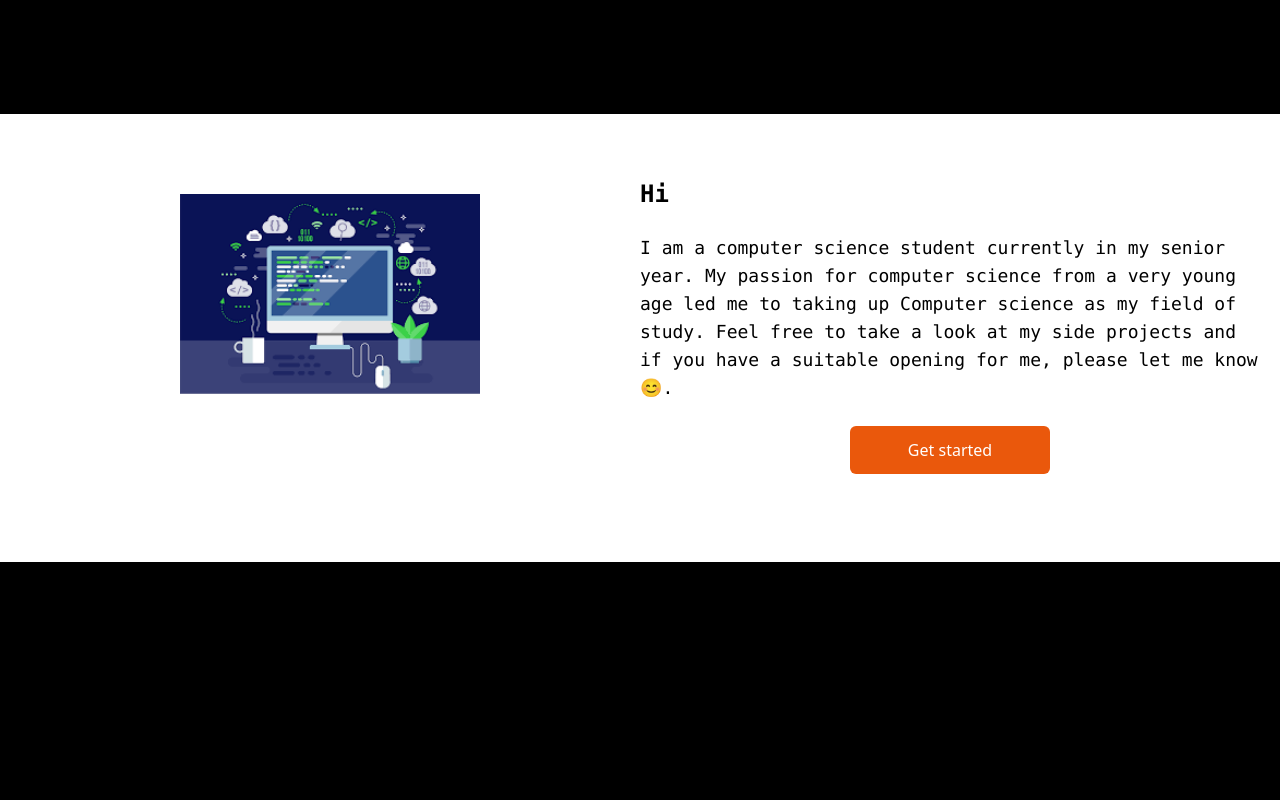
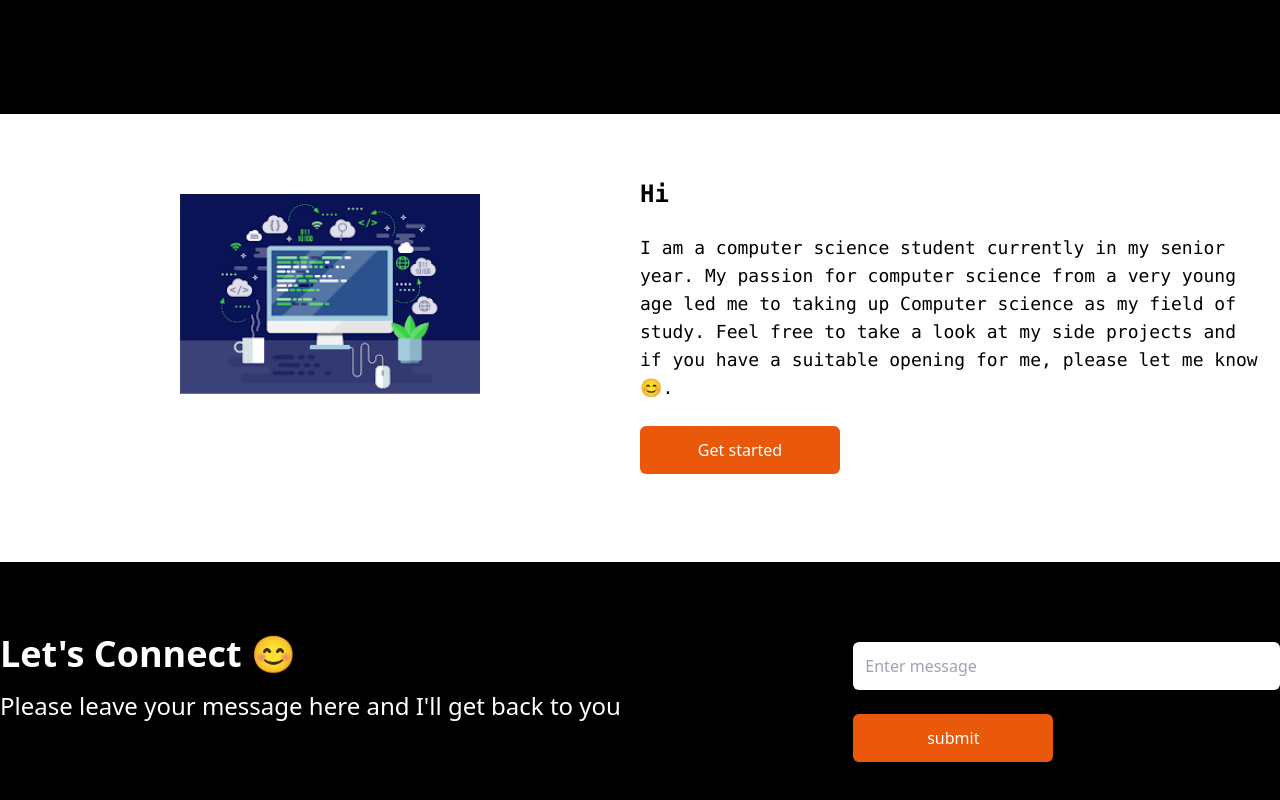
Before and after one commit to akhilpdominic/learning_react, a React (Create React App) app: page / in a window 1280 px wide. Shown: the part 902-1702 px from the top of the page. Before the commit the page ends 1464 px from the top, so only its background shows below. Built offline with nearby package versions, Linux system fonts and the light colour scheme.

Commit message:
Added send-message

```diff
--- a/src/App.js
+++ b/src/App.js
@@ -2,12 +2,15 @@
 import Hero from './components/Hero';
 import Navbar from './components/Navbar';
 import About from './components/aboutMe';
+import Contact from './components/contact'
+
 function App() {
   return (
     <div className="App">
       <Navbar />
       <Hero />
       <About />
+      <Contact />
     </div>
   );
 }
--- a/src/components/aboutMe.jsx
+++ b/src/components/aboutMe.jsx
@@ -18,7 +18,7 @@ const About = () =>{
                 and if you have a suitable opening for me, please let me know 😊.
 
                 </p>
-                <button className='bg-orange-600 w-[200px] text-white rounded-md font-medium my-6 mx-auto py-3'>
+                <button className='bg-orange-600 w-[200px] text-white rounded-md font-medium my-6 mx-auto md:mx-0 py-3'>
             Get started
         </button>
                 </div>
--- /dev/null
+++ b/src/components/contact.jsx
@@ -0,0 +1,31 @@
+import React from 'react'
+
+const Contact = () =>
+{
+    return(
+        <div className='w-full py-16 text-white'>
+            <div>
+               <div className='max-width-[1240px] mx-auto grid lg:grid-cols-3'>
+                <div className='lg:col-span-2 '>
+                <h1 className='md:text-4xl sm-text-3xl text-2xl font-bold py-2'>Let's Connect 😊
+                </h1>
+                <h1 className='md:text-2xl sm-text-xl text-xl py-2'>
+                Please leave your message here and I'll get back to you
+                </h1>
+                </div>
+                <div className='my-4'>
+                    <div>
+                        <input className='p-3 flex w-full rounded-md text-black' type="email" placeholder='Enter message' />
+                        <button className='bg-orange-600 w-[200px] text-white rounded-md font-medium my-6 mx-auto md:mx-0 py-3 ml-4 px-4'>
+            submit
+        </button>
+                    </div>
+                </div>
+                </div>
+            </div>
+
+        </div>
+    )
+}
+
+export default Contact
```
